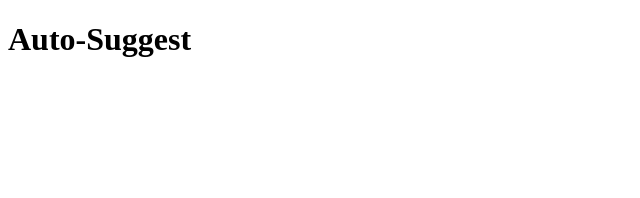
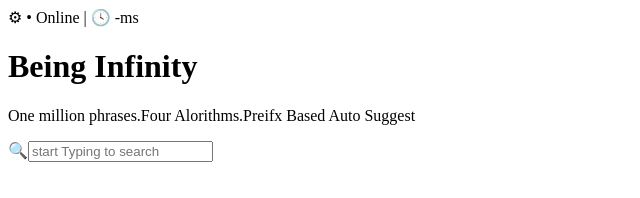
Before and after one commit to vyshnavi-2803/autosuggest, a website: page frontend/pages/autoSuggest.html in a window 1280 px wide. Shown: the whole page, without its empty margins (0-640 px from the left). Drawn offline with Linux system fonts and the light colour scheme.

Commit message:
intial commit

```diff
--- a/frontend/pages/autoSuggest.html
+++ b/frontend/pages/autoSuggest.html
@@ -6,6 +6,12 @@
     <title>Document</title>
 </head>
 <body>
-    <h1>Auto-Suggest</h1>
+   <span>&#9881;</span>
+   <span>&#x2022; Online | </span>
+
+   <span>&#128339; -ms </span>
+   <h1>Being Infinity</h1>
+   <p>One million phrases.Four Alorithms.Preifx Based Auto Suggest</p>
+   <span>&#128269;<input placeholder="start Typing to search" type="text" id="search"></span>
 </body>
 </html>
```
Also changed, not shown: frontend/askgemini.html (line endings or trailing spaces).
